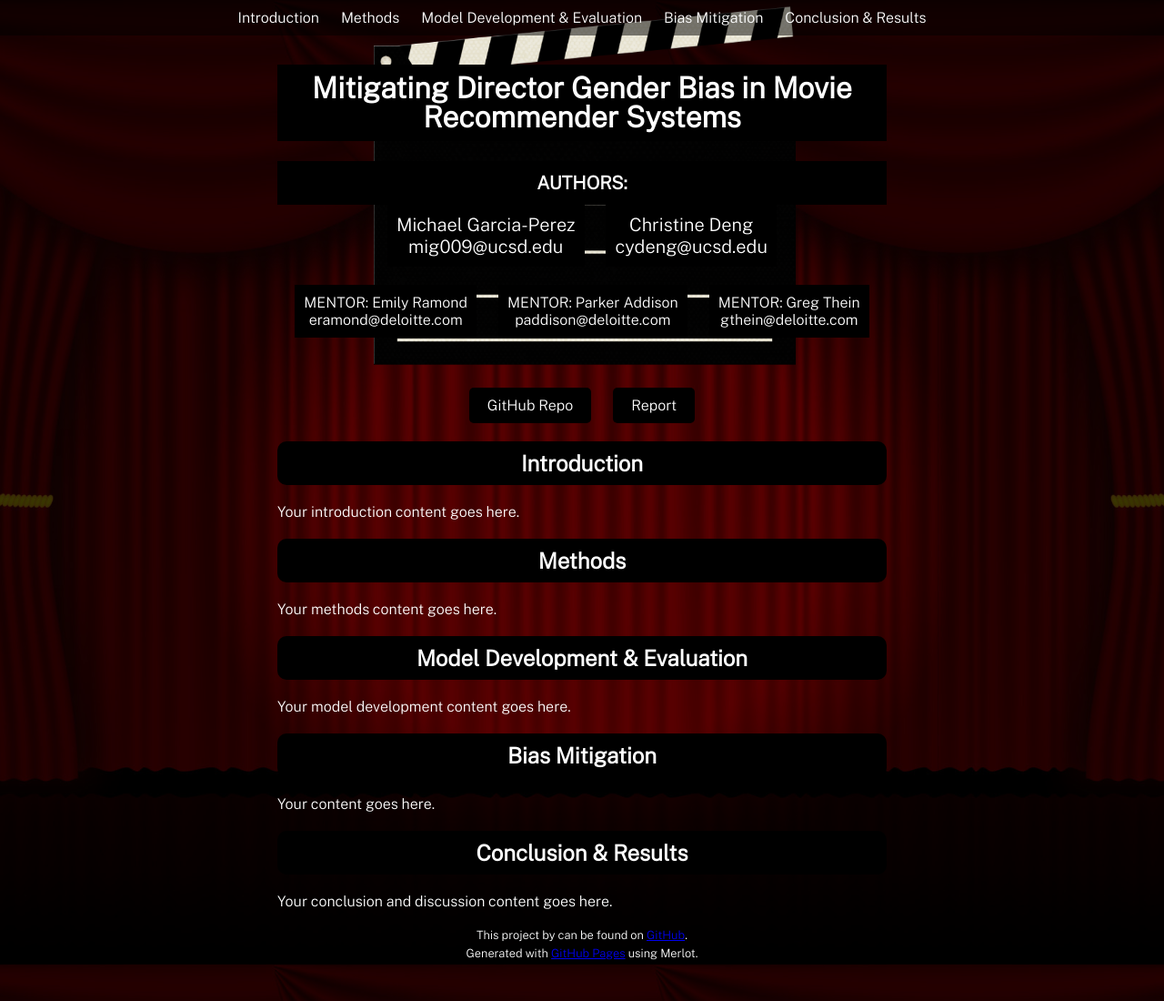
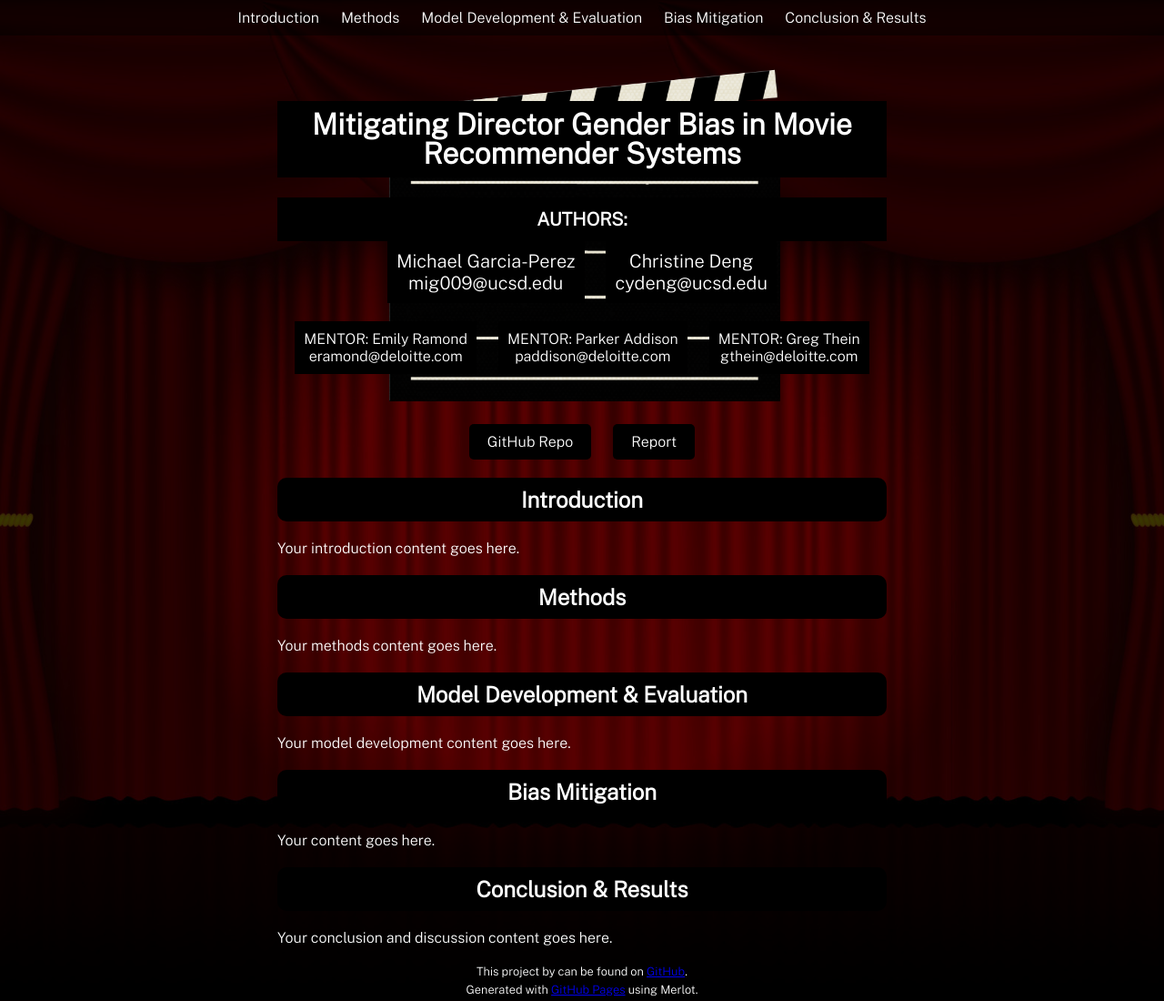
Before and after one commit to michael-garciaperez/DSC180A-Methodology-5, a Jekyll site: the page built from index.md, in a window 1280 px wide and 1100 px high. Shown: the whole window at 91% size. Built offline with Jekyll 4.4.1, drawn with Linux system fonts in a browser that asks for light colours.

Commit message:
Update style.scss

```diff
--- a/assets/css/style.scss
+++ b/assets/css/style.scss
@@ -20,14 +20,24 @@
   margin: 0 auto;
 }
 
+/* Top bar */
+.top-bar {
+  background-color: rgba(0, 0, 0, 0.5); /* Transparent black */
+  position: fixed; /* Fixed position */
+  width: 100%; /* Full width */
+  top: 0; /* Stick to the top */
+  padding: 20px 0; /* Add padding */
+  z-index: 1000; /* Ensure it appears above other content */
+}
+
 /* header */
 
 header {
   position: relative;
   z-index: 2;
-  margin: 0 auto;
+  margin: 70px auto 0; /* Adjusted margin to create space between top bar and header */
   max-width: 670px; /* Adjusted maximum width */
-  padding: 50px 40px 25px; /* Decreased top padding to move the image up more */
+  padding: 20px 40px 25px; /* Adjusted padding to move the image up more */
   background-image: url('../images/clap_board.png');
   background-size: contain; /* Adjusted background size */
   background-repeat: no-repeat;
@@ -37,7 +47,6 @@
 header h1 {
   font-size: 2em;
   font-weight: 800;
-  font-weight: bold;
   font-style: normal;
   color: white;
   text-align: center;
```
